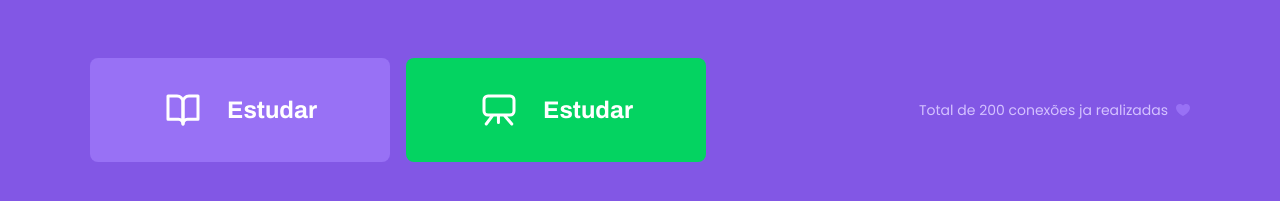
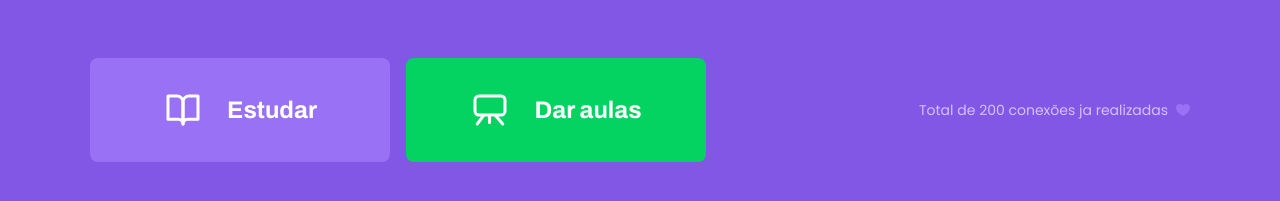
Before and after one commit to EliasJuk/Proffy, a React (Create React App) app in the folder web/: page / in a window 1280 px wide. Shown: the part 465-666 px from the top of the page. Built offline with nearby package versions, Linux system fonts and the light colour scheme.

Commit message:
🔖 Layout

```diff
--- a/web/src/pages/Landing/index.jsx
+++ b/web/src/pages/Landing/index.jsx
@@ -32,7 +32,7 @@ function Landing() {
 
           <a href="#" className="give-classes">
             <img src={giveClassesIcon} alt="Esudar" />
-              Estudar
+              Dar aulas
           </a>
         </div>
 
```
